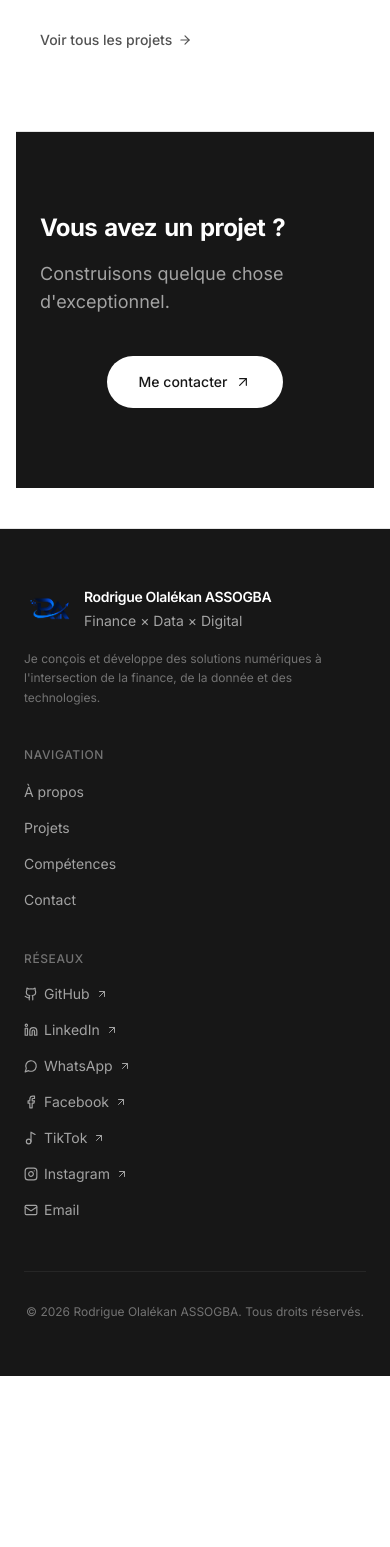
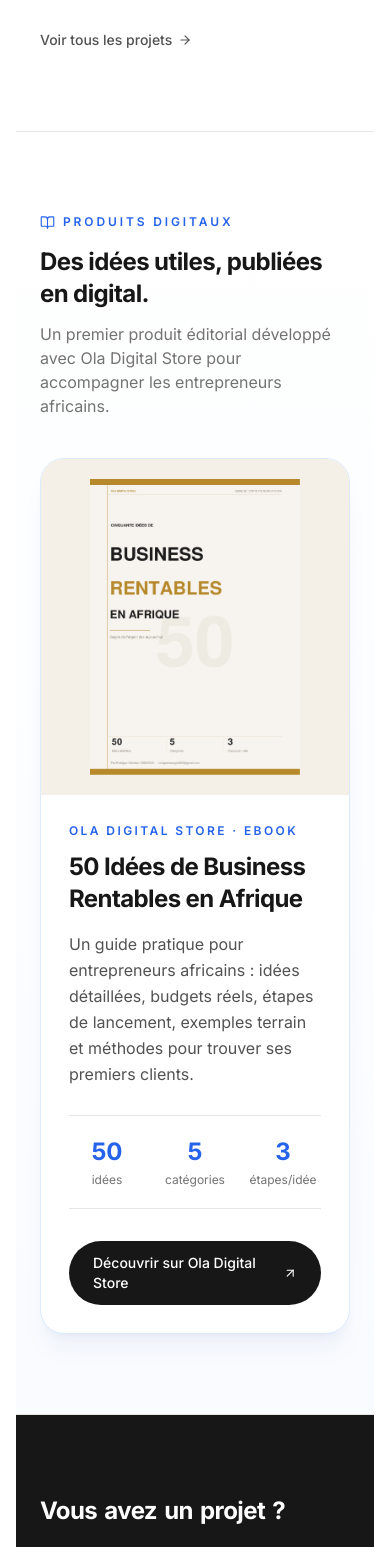
Before and after one commit to olalekanrodrigue-ops/porte-folio-de-rodrigue, a Next.js app: page / in a window 390 px wide. Shown: the part 5000-6547 px from the top of the page. Before the commit the page ends 6376 px from the top, so only its background shows below. Built offline with nearby package versions, Linux system fonts and the light colour scheme.

Commit message:
feat: ajouter splash PWA et produits digitaux

```diff
--- a/app/globals.css
+++ b/app/globals.css
@@ -67,3 +67,8 @@ a, button, [role="button"] {
     scroll-behavior: auto !important;
   }
 }
+
+@keyframes splash-progress {
+  from { transform: translateX(-100%); }
+  to { transform: translateX(200%); }
+}
--- /dev/null
+++ b/app/manifest.ts
@@ -0,0 +1,22 @@
+import type { MetadataRoute } from 'next'
+
+export default function manifest(): MetadataRoute.Manifest {
+  return {
+    name: 'Rodrigue ASSOGBA — Finance × Data × Digital',
+    short_name: 'ASSOGBA.tech',
+    description: 'Portfolio professionnel de Rodrigue Olalékan ASSOGBA.',
+    start_url: '/',
+    display: 'standalone',
+    background_color: '#07152f',
+    theme_color: '#07152f',
+    lang: 'fr-FR',
+    icons: [
+      {
+        src: '/images/logo/logo.png',
+        sizes: 'any',
+        type: 'image/png',
+        purpose: 'maskable',
+      },
+    ],
+  }
+}
--- a/components/ClientProviders.tsx
+++ b/components/ClientProviders.tsx
@@ -4,6 +4,7 @@ import dynamic from 'next/dynamic'
 import { usePathname } from 'next/navigation'
 import { Navbar } from './Navbar'
 import { Footer } from './Footer'
+import { PwaSplash } from './PwaSplash'
 
 const SmoothScrollProvider = dynamic(
   () => import('./SmoothScrollProvider').then((m) => m.SmoothScrollProvider),
@@ -23,6 +24,7 @@ export function ClientProviders({ children }: { children: React.ReactNode }) {
   return (
     <SmoothScrollProvider>
       <CustomCursor />
+      <PwaSplash />
       <Navbar />
       <main className={`mx-auto px-4 sm:px-6 ${mainSpacing} ${isWideRoute ? 'max-w-7xl' : 'max-w-5xl'}`}>
         {children}
--- /dev/null
+++ b/components/DigitalProducts.tsx
@@ -0,0 +1,79 @@
+'use client'
+
+import Image from 'next/image'
+import { ArrowUpRight, BookOpen } from 'lucide-react'
+import gsap from 'gsap'
+import { useEffect, useRef } from 'react'
+import { ScrollTrigger } from 'gsap/ScrollTrigger'
+
+gsap.registerPlugin(ScrollTrigger)
+
+export function DigitalProducts() {
+  const sectionRef = useRef<HTMLElement>(null)
+
+  useEffect(() => {
+    if (!sectionRef.current) return
+    const ctx = gsap.context(() => {
+      const card = sectionRef.current?.querySelector('.digital-product-card')
+      if (!card) return
+
+      gsap.fromTo(
+        card,
+        { y: 55, opacity: 0 },
+        {
+          y: 0,
+          opacity: 1,
+          duration: 0.9,
+          ease: 'power3.out',
+          scrollTrigger: { trigger: sectionRef.current, start: 'top 82%', once: true },
+        },
+      )
+    }, sectionRef)
+    return () => ctx.revert()
+  }, [])
+
+  return (
+    <section ref={sectionRef} className="border-t border-neutral-200 bg-gradient-to-b from-white to-blue-50/40 py-20 sm:py-28">
+      <div className="mx-auto max-w-7xl px-6">
+        <div className="mb-10 max-w-2xl">
+          <div className="mb-4 inline-flex items-center gap-2 text-xs font-semibold uppercase tracking-[0.24em] text-blue-600">
+            <BookOpen size={15} strokeWidth={1.8} /> Produits digitaux
+          </div>
+          <h2 className="text-2xl font-bold tracking-tight sm:text-3xl">Des idées utiles, publiées en digital.</h2>
+          <p className="mt-3 text-neutral-500">Un premier produit éditorial développé avec Ola Digital Store pour accompagner les entrepreneurs africains.</p>
+        </div>
+
+        <article className="digital-product-card grid overflow-hidden rounded-3xl border border-blue-100 bg-white shadow-xl shadow-blue-900/5 lg:grid-cols-[minmax(220px,300px)_1fr]">
+          <div className="relative min-h-[21rem] overflow-hidden bg-[#f4f0e7] p-6 sm:min-h-[26rem] lg:min-h-full">
+            <Image
+              src="/images/digital-products/50-idees-business-cover.jpg"
+              alt="Couverture du livre Cinquante idées de business rentables en Afrique"
+              fill
+              sizes="(max-width: 1024px) 100vw, 300px"
+              className="object-contain p-5 transition-transform duration-700 hover:scale-[1.03]"
+            />
+          </div>
+          <div className="flex flex-col justify-center p-7 sm:p-10">
+            <p className="text-xs font-semibold uppercase tracking-[0.2em] text-blue-600">Ola Digital Store · Ebook</p>
+            <h3 className="mt-3 text-2xl font-bold tracking-tight text-neutral-900 sm:text-3xl">50 Idées de Business Rentables en Afrique</h3>
+            <p className="mt-4 max-w-2xl leading-relaxed text-neutral-600">Un guide pratique pour entrepreneurs africains : idées détaillées, budgets réels, étapes de lancement, exemples terrain et méthodes pour trouver ses premiers clients.</p>
+            <div className="mt-7 grid grid-cols-3 gap-3 border-y border-neutral-200 py-5 text-center sm:max-w-md">
+              <div><p className="text-2xl font-bold text-blue-600">50</p><p className="mt-1 text-xs text-neutral-500">idées</p></div>
+              <div><p className="text-2xl font-bold text-blue-600">5</p><p className="mt-1 text-xs text-neutral-500">catégories</p></div>
+              <div><p className="text-2xl font-bold text-blue-600">3</p><p className="mt-1 text-xs text-neutral-500">étapes/idée</p></div>
+            </div>
+            <a
+              href="https://ola-digital-stock.mychariow.shop/"
+              target="_blank"
+              rel="noopener noreferrer"
+              className="mt-8 inline-flex w-fit items-center gap-2 rounded-full bg-neutral-900 px-6 py-3 text-sm font-medium text-white transition-all duration-300 hover:bg-blue-600 hover:shadow-lg hover:shadow-blue-600/20"
+            >
+              Découvrir sur Ola Digital Store
+              <ArrowUpRight size={16} strokeWidth={1.8} />
+            </a>
+          </div>
+        </article>
+      </div>
+    </section>
+  )
+}
--- a/components/HomeClient.tsx
+++ b/components/HomeClient.tsx
@@ -11,6 +11,7 @@ import { ScrollReveal } from '@/components/animations/ScrollReveal'
 import { CountUp } from '@/components/animations/CountUp'
 import type { Project } from '@/types/project'
 import { ProjectCard } from '@/components/ProjectCard'
+import { DigitalProducts } from '@/components/DigitalProducts'
 
 gsap.registerPlugin(ScrollTrigger)
 
@@ -141,6 +142,8 @@ export function HomeClient({ featured }: { featured: Project[] }) {
         </section>
       )}
 
+      <DigitalProducts />
+
       <section ref={ctaRef} className="border-t border-neutral-200 bg-neutral-900 py-20 sm:py-28">
         <div className="mx-auto max-w-7xl px-6 text-center">
           <TextReveal text="Vous avez un projet ?" as="h2" className="mb-4 text-2xl font-bold tracking-tight text-white sm:text-3xl" />
--- /dev/null
+++ b/components/PwaSplash.tsx
@@ -0,0 +1,46 @@
+'use client'
+
+import Image from 'next/image'
+import { useEffect, useState } from 'react'
+
+export function PwaSplash() {
+  const [visible, setVisible] = useState(true)
+
+  useEffect(() => {
+    const storageKey = 'assogba-pwa-splash-seen'
+    const alreadySeen = window.sessionStorage.getItem(storageKey)
+
+    if (alreadySeen) {
+      setVisible(false)
+      return
+    }
+
+    window.sessionStorage.setItem(storageKey, 'true')
+    const timeout = window.setTimeout(() => setVisible(false), 1500)
+    return () => window.clearTimeout(timeout)
+  }, [])
+
+  if (!visible) return null
+
+  return (
+    <div
+      role="status"
+      aria-label="Chargement du portfolio de Rodrigue ASSOGBA"
+      className="fixed inset-0 z-[100] flex items-center justify-center overflow-hidden bg-[#07152f] text-white transition-opacity duration-500"
+    >
+      <div aria-hidden="true" className="absolute inset-0 bg-[radial-gradient(circle_at_78%_18%,rgba(37,99,235,0.34),transparent_34%),radial-gradient(circle_at_18%_90%,rgba(14,165,233,0.2),transparent_32%)]" />
+      <div aria-hidden="true" className="absolute left-1/2 top-1/2 h-[22rem] w-[22rem] -translate-x-1/2 -translate-y-1/2 rounded-full border border-blue-300/15 shadow-[0_0_120px_rgba(59,130,246,0.18)]" />
+      <div className="relative flex w-full max-w-sm flex-col items-center px-8 text-center">
+        <div className="relative mb-7 h-20 w-20 overflow-hidden rounded-2xl border border-white/15 bg-white/10 p-3 shadow-2xl shadow-blue-950/40">
+          <Image src="/images/logo/logo.png" alt="Logo ASSOGBA" fill sizes="80px" className="object-contain" priority />
+        </div>
+        <p className="text-[0.68rem] font-medium uppercase tracking-[0.34em] text-blue-200/80">ASSOGBA.tech</p>
+        <h1 className="mt-3 text-2xl font-semibold tracking-tight sm:text-3xl">Rodrigue ASSOGBA</h1>
+        <p className="mt-3 text-sm text-blue-100/65">Finance × Data × Digital</p>
+        <div className="mt-9 h-px w-36 overflow-hidden bg-white/15">
+          <div className="h-full w-1/2 animate-[splash-progress_1.3s_ease-out_forwards] bg-blue-400" />
+        </div>
+      </div>
+    </div>
+  )
+}
```
Also changed, not shown: public/images/digital-products/50-idees-business-cover.jpg (added).
